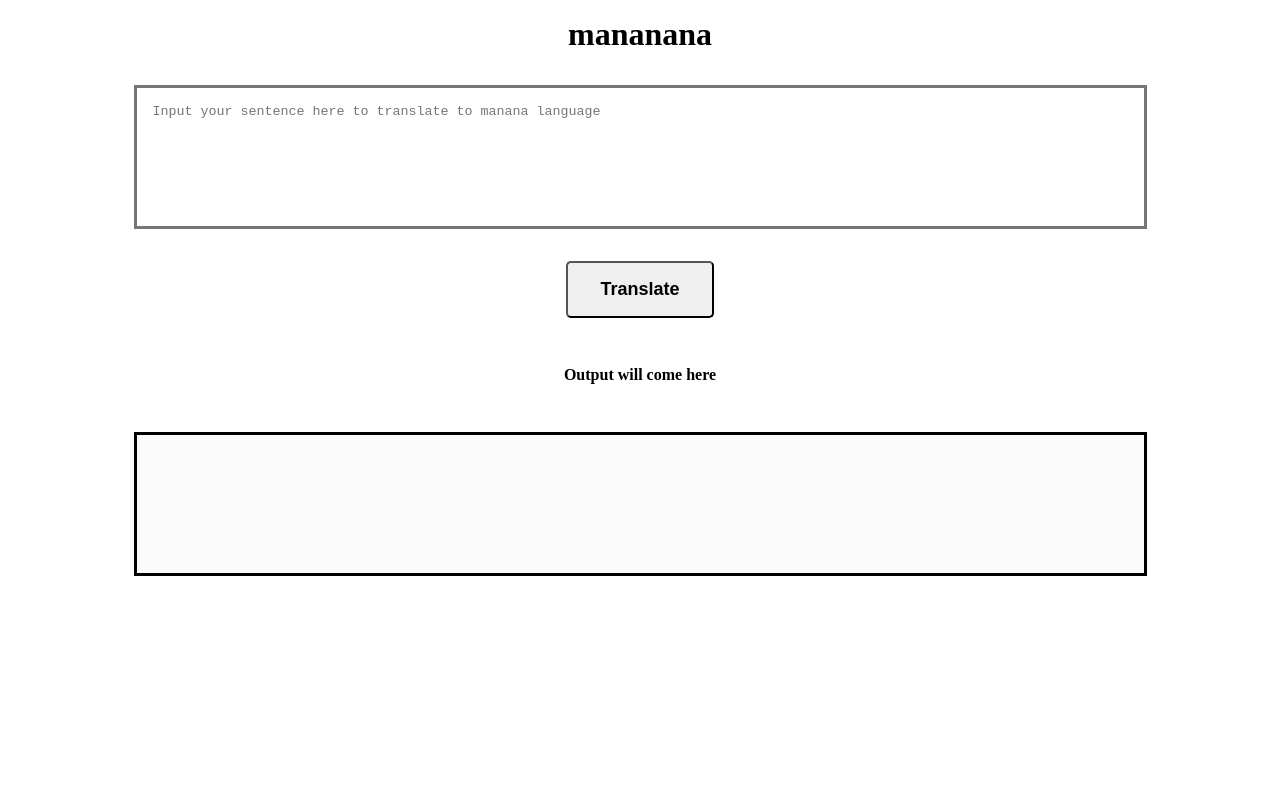
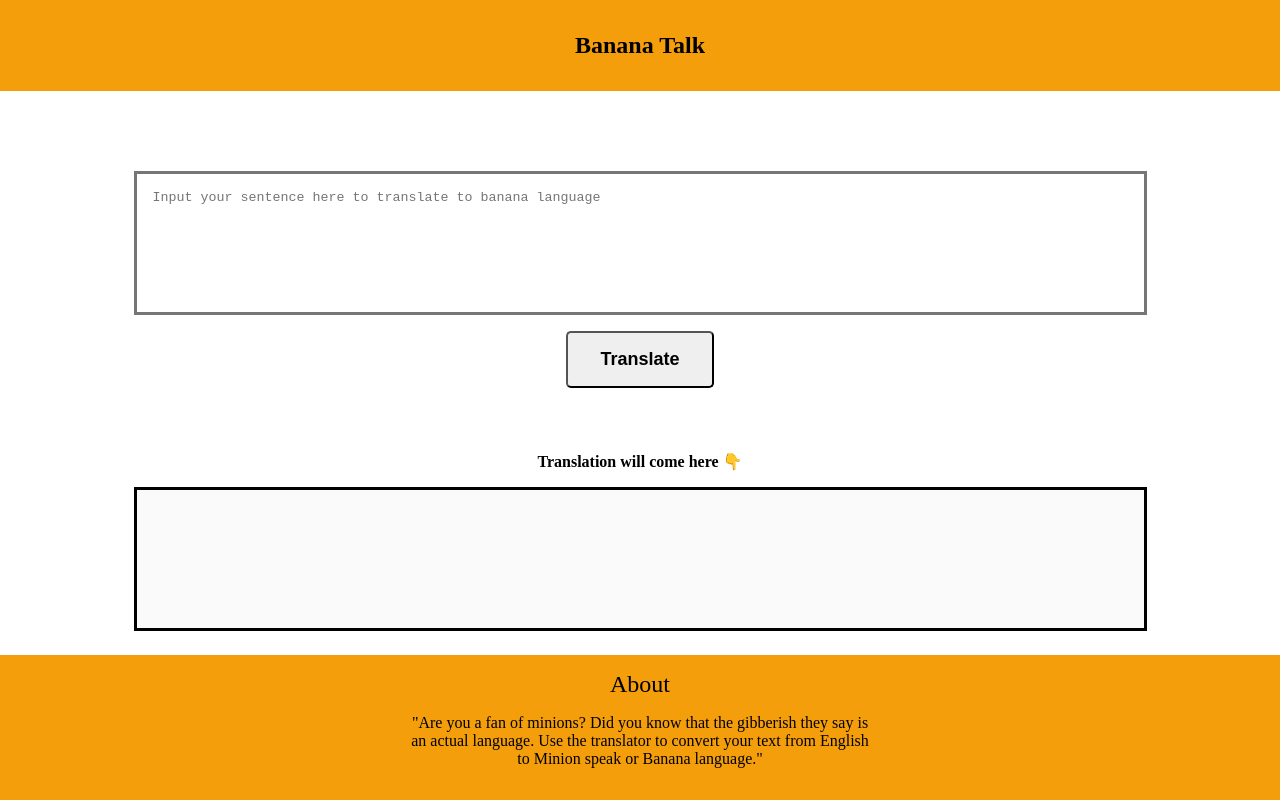
Before and after one commit to asraf-code/neogcamp-banana-talk, a plain HTML site: page index.html in a window 1280 px wide. Drawn offline with Linux system fonts and the light colour scheme.

Commit message:
app complete

```diff
--- a/index.html
+++ b/index.html
@@ -9,14 +9,27 @@
 
 </head>
 <body>
-    <h1>mananana</h1>
-    <textarea id="txt-input"  cols="120" placeholder="Input your sentence here to translate to manana language"></textarea>
+
+    <nav>
+        <div class="banner">
+            <h1>Banana Talk</h1>
+        </div>
+    </nav>
+    <textarea id="txt-input"  cols="120" placeholder="Input your sentence here to translate to banana language"></textarea>
 
     <button id="btn-translate">Translate</button>
 
-    <div id="output-title">Output will come here</div>
+    <div id="output-title">Translation will come here 👇</div>
     <textarea  id="output-box" cols="120"  disabled></textarea>
 
+    <footer class="footer">
+        <div class="about-txt">
+            About
+        </div>
+        <p class="para-footer">
+            "Are you a fan of minions? Did you know that the gibberish they say is an actual language. Use the translator to convert your text from English to Minion speak or Banana language."
+        </p>
+    </footer>
 
     <script src="app.js" type="text/javascript"></script>
 </body>
--- a/style.css
+++ b/style.css
@@ -1,24 +1,41 @@
 @import url('https://fonts.googleapis.com/css2?family=Noto+Sans:wght@500;700&display=swap');
 
 /* defining variables */
+
+* {
+    box-sizing: border-box;
+}
+
 :root {
     --primary-color: #f59e0b;
     --off-white: #f3f4f6;
     --dark-gray: rgb(114, 114, 114);
+    --width-break: 500px;
 }
 
 body {
     display: grid;
-    place-content: center;
-    row-gap: 2rem;
+    /* place-content: center; */
+    /* row-gap: 2rem; */
     margin: 0;
-    padding: 1rem;
+    /* padding: 1rem; */
+
+
 
 }
 
 h1 {
     margin: auto;
 }
+
+.banner {
+    padding: 2rem;
+    margin-bottom: 5rem;
+    text-align: center;
+    background-color: #f59e0b;
+    width: 100%;
+}
+
 
 textarea {
     display: block;
@@ -29,11 +46,12 @@ textarea {
     border-width: medium;
     resize: none;
     max-width: 100%;
-    box-sizing: border-box;
+    /* box-sizing: border-box; */
 }
 
 button {
     margin: auto;
+    margin-top: 1rem;
     width: max-content;
     border-radius: 5px;
     padding: 1rem 2rem;
@@ -46,6 +64,7 @@ button {
     font-weight: bold;
     padding: 1rem;
     margin: auto;
+    margin-top: 3rem;
 }
 
 
@@ -58,6 +77,7 @@ button {
     padding: 1rem;
     border-width: medium;
     max-width: 100%;
+    overflow: scroll;
 
 }
 
@@ -87,3 +107,23 @@ button {
         font-size: 0.8em;
     }
 }
+
+.footer {
+    padding: 1rem;
+    text-align: center;
+    background-color: #f59e0b;
+    width: 100%;
+    bottom: 0;
+    position: fixed;
+
+}
+
+.about-txt {
+    font-size: x-large;
+}
+
+.para-footer {
+    padding: 1rem;
+    max-width: var(--width-break);
+    margin: auto;
+}
```
